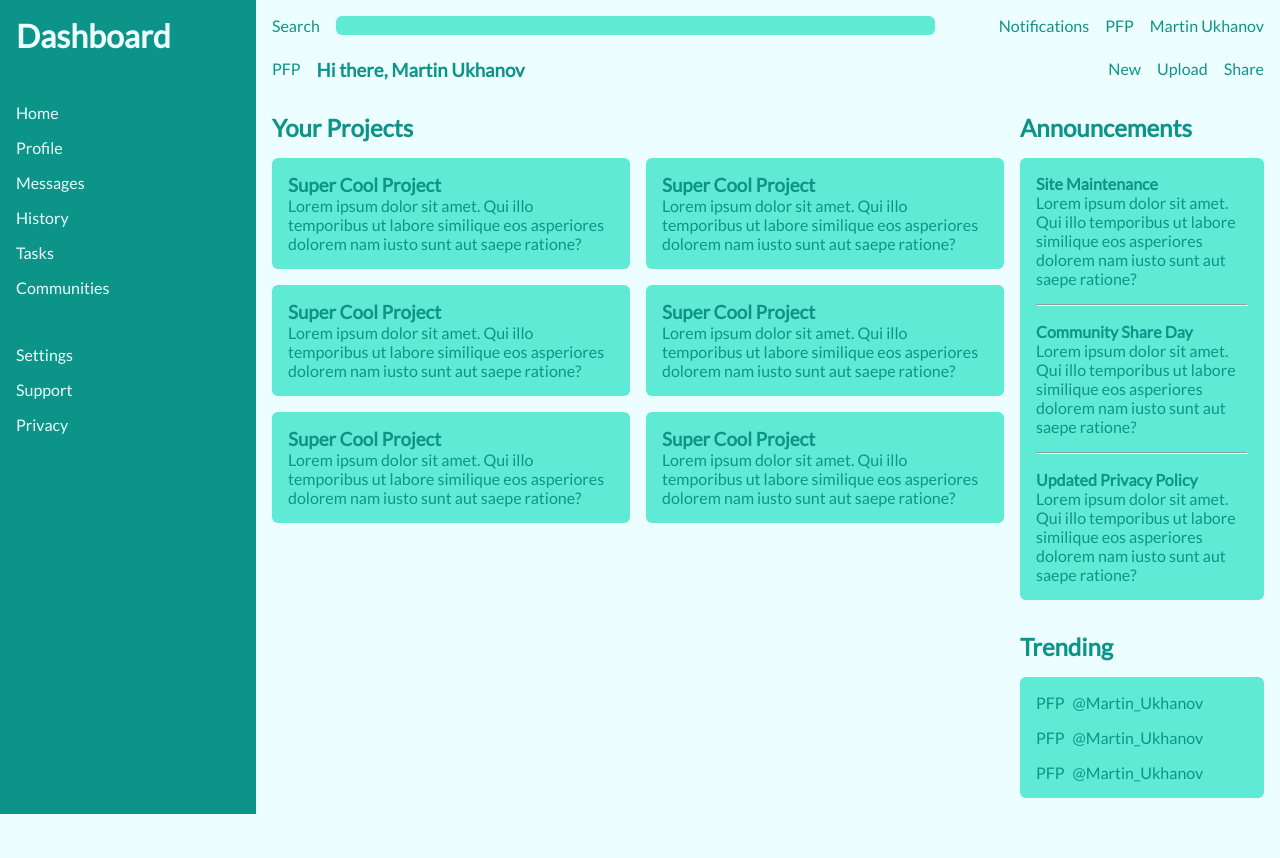
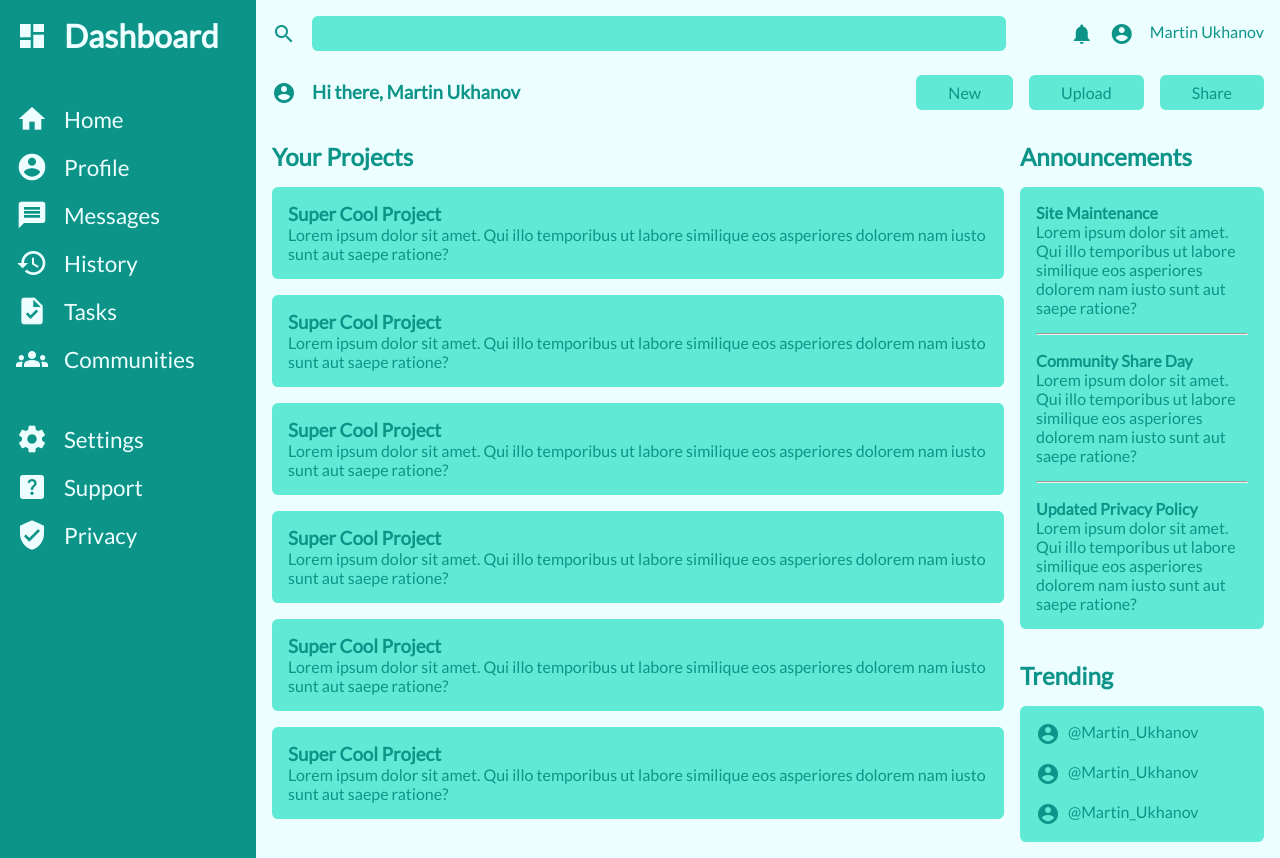
Before and after one commit to Martin-Ukhanov/dashboard, a plain HTML site: page index.html in a window 1280 px wide. Before the commit the page ends 814 px from the top, so only its background shows below. Drawn offline with Linux system fonts and the light colour scheme.

Commit message:
Small fixes and added icons

```diff
--- a/index.html
+++ b/index.html
@@ -2,25 +2,26 @@
 <html lang="en">
     <head>
         <meta charset="UTF-8">
+        <title>Dashboard</title>
         <link rel="stylesheet" href="style.css">
-        <title>Dashboard</title>
+        <link rel="stylesheet" href="https://fonts.googleapis.com/icon?family=Material+Icons|Material+Icons+Outlined">
     </head>
     <body>
         <div id="header">
             <div>
                 <div id="search-container">
-                    <p>Search</p>
+                    <span class="material-icons">search</span>
                     <div id="search-bar"></div>
                 </div>
                 <div id="profile-container">
-                    <p>Notifications</p>
-                    <p>PFP</p>
+                    <span class="material-icons">notifications</span>
+                    <span class="material-icons">account_circle</span>
                     <p>Martin Ukhanov</p>
                 </div>
             </div>
             <div>
                 <div id="welcome-container">
-                    <p>PFP</p>
+                    <span class="material-icons">account_circle</span>
                     <h3>Hi there, Martin Ukhanov</h3>
                 </div>
                 <div id="create-container">
@@ -31,35 +32,47 @@
             </div>
         </div>
         <div id="sidebar">
-            <h1>Dashboard</h1>
+            <header>
+                <span class="material-icons">dashboard</span>
+                <h1>Dashboard</h1>
+            </header>
             <div>
                 <div>
+                    <span class="material-icons">home</span>
                     <p>Home</p>
                 </div>
                 <div>
+                    <span class="material-icons">account_circle</span>
                     <p>Profile</p>
                 </div>
                 <div>
+                    <span class="material-icons">message</span>
                     <p>Messages</p>
                 </div>
                 <div>
+                    <span class="material-icons">history</span>
                     <p>History</p>
                 </div>
                 <div>
+                    <span class="material-icons">task</span>
                     <p>Tasks</p>
                 </div>
                 <div>
+                    <span class="material-icons">groups</span>
                     <p>Communities</p>
                 </div>
             </div>
             <div>
                 <div>
+                    <span class="material-icons">settings</span>
                     <p>Settings</p>
                 </div>
                 <div>
+                    <span class="material-icons">help_center</span>
                     <p>Support</p>
                 </div>
                 <div>
+                    <span class="material-icons">verified_user</span>
                     <p>Privacy</p>
                 </div>
             </div>
@@ -117,15 +130,15 @@
                 <h2>Trending</h2>
                 <div id="trending-container">
                     <div class="trend">
-                        <p>PFP</p>
+                        <span class="material-icons">account_circle</span>
                         <p>@Martin_Ukhanov</p>
                     </div>
                     <div class="trend">
-                        <p>PFP</p>
+                        <span class="material-icons">account_circle</span>
                         <p>@Martin_Ukhanov</p>
                     </div>
                     <div class="trend">
-                        <p>PFP</p>
+                        <span class="material-icons">account_circle</span>
                         <p>@Martin_Ukhanov</p>
                     </div>
                 </div>
--- a/style.css
+++ b/style.css
@@ -35,6 +35,7 @@ body {
 #header > div {
     display: flex;
     justify-content: space-between;
+    align-items: center;
 }
 
 #header > :first-child {
@@ -44,10 +45,12 @@ body {
 #search-container {
     flex: auto;
     display: flex;
+    align-items: center;
     column-gap: 1rem;
 }
 
 #search-bar {
+    height: 2.2rem;
     flex: auto;
     border-radius: 6px;
     background-color: var(--color-2);
@@ -56,6 +59,12 @@ body {
 #profile-container, #welcome-container, #create-container {
     display: flex;
     column-gap: 1rem;
+}
+
+#create-container p {
+    padding: 0.5rem 2rem;
+    background-color: var(--color-2);
+    border-radius: 6px;
 }
 
 /* Sidebar */
@@ -69,6 +78,16 @@ body {
     background-color: var(--color-3);
 }
 
+#sidebar header {
+    display: flex;
+    align-items: center;
+    column-gap: 1rem;
+}
+
+#sidebar header span {
+    font-size: 2rem;
+}
+
 #sidebar > div {
     display: flex;
     flex-direction: column;
@@ -79,6 +98,11 @@ body {
     display: flex;
     align-items: center;
     column-gap: 1rem;
+    font-size: 1.4rem;
+}
+
+#sidebar > div > div span {
+    font-size: 2rem;
 }
 
 /* Main Content */
@@ -102,7 +126,7 @@ body {
 
 #projects-container {
     display: grid;
-    grid-template-columns: repeat(auto-fit, minmax(300px, 1fr));
+    grid-template-columns: repeat(auto-fit, minmax(30rem, 1fr));
     gap: 1rem;
 }
 
```
